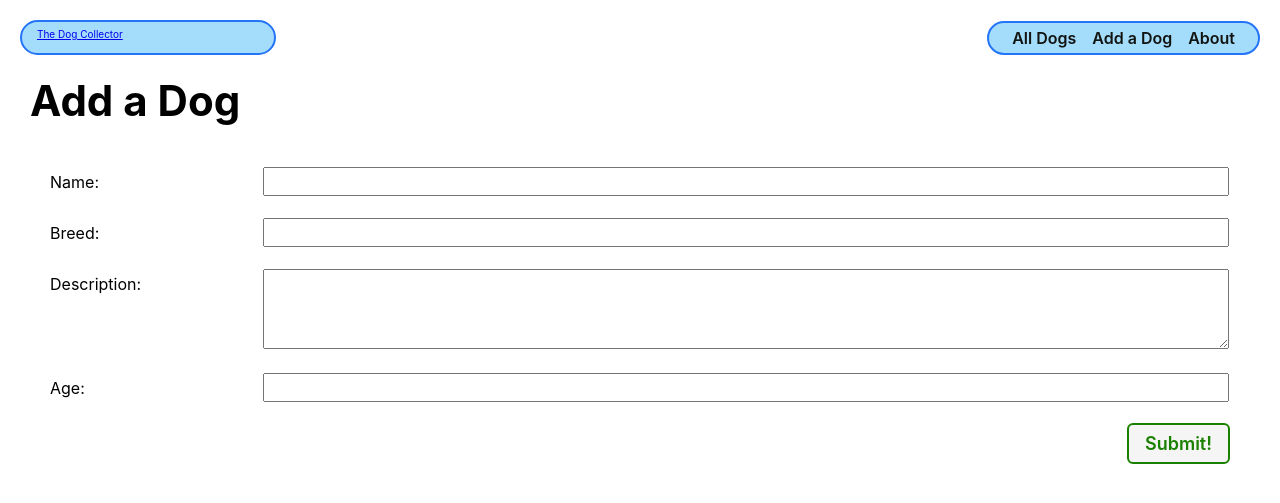
After one commit to juanrw7/dogcollector-finch-lab, a Django app: page /dogs/create/ in a window 1280 px wide. The commit adds this page. Shown: the top 503 px of the page. Run offline with Django 4.2, Linux system fonts and the light colour scheme.

Commit message:
complete part 3 of lab

```diff
--- a/main_app/models.py
+++ b/main_app/models.py
@@ -1,4 +1,6 @@
 from django.db import models
+# Import the reverse function
+from django.urls import reverse
 
 # Create your models here.
 class Dog(models.Model):
@@ -9,3 +11,6 @@ class Dog(models.Model):
 
   def __str__(self):
     return self.name
+
+  def get_absolute_url(self):
+    return reverse('dog-detail', kwargs={'dog_id': self.id})
--- /dev/null
+++ b/main_app/static/css/form.css
@@ -0,0 +1,39 @@
+.form-container {
+  display: flex;
+  flex-direction: column;
+  width: 100%;
+}
+
+table {
+  padding: 0 40px;
+  width: 100%;
+  border-spacing: 0 20px;
+}
+
+th {
+  text-align: left;
+  padding: 6px 20px 0 0;
+  font-weight: normal;
+  vertical-align: top;
+  font-size: var(--font-reg);
+}
+
+td {
+  max-width: 60%;
+}
+
+td > * {
+  width: 100%;
+  padding: 2px 4px;
+  font-size: var(--font-l);
+}
+
+td > textarea {
+  height: calc(4 * var(--font-l) + 8px);
+  font-family: inherit;
+}
+
+.btn {
+  align-self: flex-end;
+  margin-right: 40px;
+}
--- a/main_app/templates/base.html
+++ b/main_app/templates/base.html
@@ -25,8 +25,9 @@
     </div>
     <nav>
       <ul>
-        <li><a href="/dogs">All Dogs</a></li>
-        <li><a href="/about">About</a></li>
+        <li><a href="{% url 'dog-index' %}">All Dogs</a></li>
+        <li><a href="{% url 'dog-create' %}">Add a Dog</a></li>
+        <li><a href="{% url 'about' %}">About</a></li>
       </ul>
     </nav>
   </header>
--- a/main_app/templates/dogs/detail.html
+++ b/main_app/templates/dogs/detail.html
@@ -22,6 +22,10 @@
       <h2>A {{ dog.breed }} puppy.</h2>
     {% endif %}
     <p>{{ dog.description }}</p>
+    <div class="dog-actions">
+      <a href="{% url 'dog-update' dog.id %}" class="btn warn">Edit</a>
+      <a href="{% url 'dog-delete' dog.id %}" class="btn danger">Delete</a>
+    </div>
   </div>
 </section>
 
--- /dev/null
+++ b/main_app/templates/main_app/dog_form.html
@@ -0,0 +1,34 @@
+{% extends 'base.html' %}
+{% load static %}
+
+{% block head %}
+<link rel="stylesheet" type="text/css" href="{% static 'css/form.css' %}"/>
+{% endblock %}
+
+{% block content %}
+
+<div class="page-header">
+  {% if dog %}
+    <h1>Edit {{ dog.name }}</h1>
+  {% else %}
+    <h1>Add a Dog</h1>
+  {% endif %}
+</div>
+{% comment %}
+  Leaving the action empty makes the form post to the same url used to display it
+{% endcomment %}
+<form action="" method="post" class="form-container">
+  {% comment %}
+    Django requires the following for security purposes
+  {% endcomment %}
+  {% csrf_token %}
+  <table>
+    {% comment %}
+      Render the inputs inside of <tr>s & <td>s
+    {% endcomment %}
+    {{ form.as_table }}
+  </table>
+  <button type="submit" class="btn submit">Submit!</button>
+</form>
+
+{% endblock %}
--- a/main_app/urls.py
+++ b/main_app/urls.py
@@ -5,5 +5,10 @@ urlpatterns = [
     path('', views.home, name='home'),
     path('about/', views.about, name='about'),
     path('dogs/', views.dog_index, name='dog-index'),
-    path('dogs/<int:dog_id>/', views.dog_detail, name='dog-detail')
+    path('dogs/<int:dog_id>/', views.dog_detail, name='dog-detail'),
+
+    path('dogs/create/', views.DogCreate.as_view(), name='dog-create'),
+
+    path('dogs/<int:pk>/update/', views.DogUpdate.as_view(), name='dog-update'),
+    path('dogs/<int:pk>/delete/', views.DogDelete.as_view(), name='dog-delete'),
 ]
--- a/main_app/views.py
+++ b/main_app/views.py
@@ -2,6 +2,7 @@ from django.shortcuts import render
 from .models import Dog
 # Add the following import
 from django.http import HttpResponse
+from django.views.generic.edit import CreateView, UpdateView, DeleteView
 
 
 # Create your views here.
@@ -20,3 +21,16 @@ def dog_index(request):
 def dog_detail(request, dog_id):
   dog = Dog.objects.get(id=dog_id)
   return render(request, 'dogs/detail.html', { 'dog': dog })
+
+class DogCreate(CreateView):
+  model = Dog
+  fields= '__all__'
+
+class DogUpdate(UpdateView):
+  model = Dog
+  # Let's disallow the renaming of a Dog by excluding the name field!
+  fields = ['breed', 'description', 'age']
+
+class DogDelete(DeleteView):
+  model = Dog
+  success_url = '/dogs/'
```
Also changed, not shown: main_app/templates/main_app/dog_confirm_delete.html (added, +22 -0 lines).
